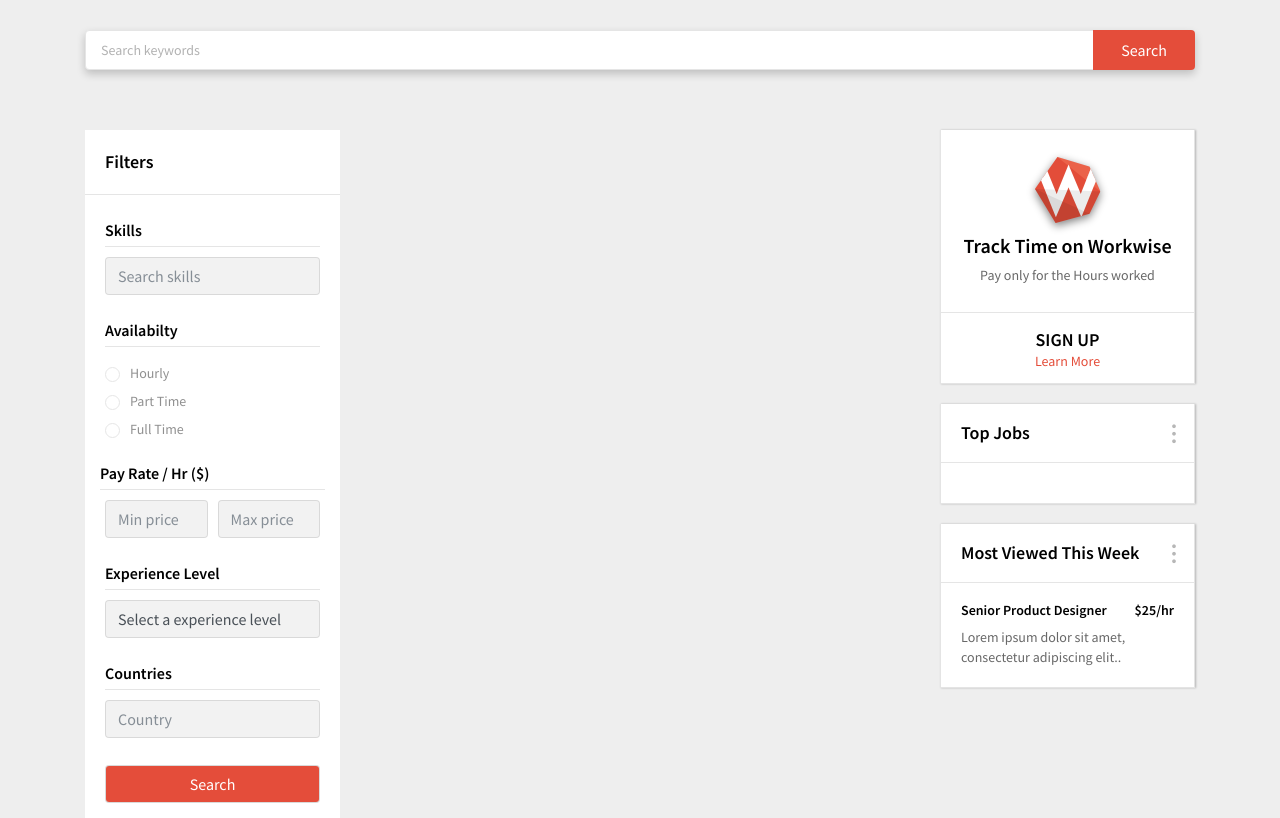
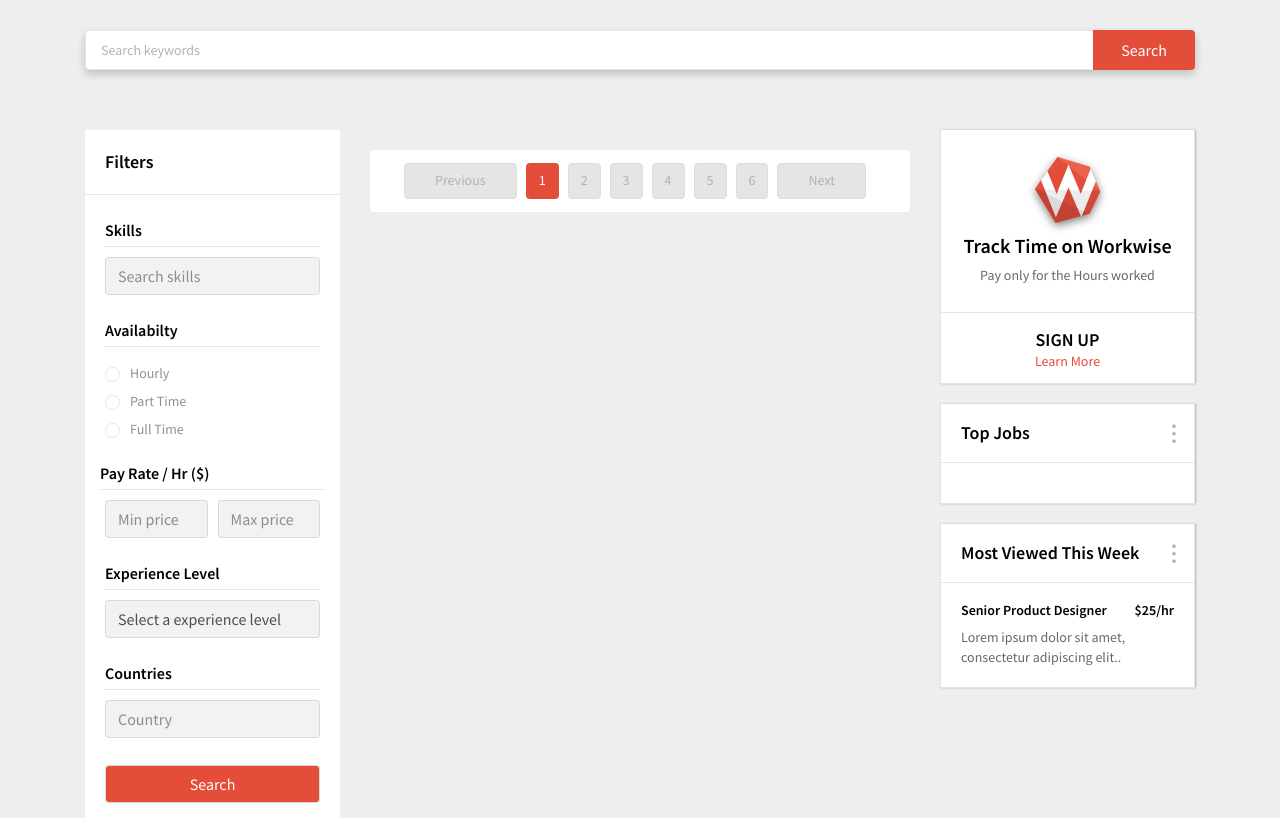
Before and after one commit to marouane-youssfi10/build-social-networking-with-django, a Django app: page /projects/ in a window 1280 px wide. Shown: the part 54-872 px from the top of the page. Run offline with Django 3.2, Linux system fonts and the light colour scheme; data that the repository does not hold is empty; some libraries are stand-ins or nearby versions.

Commit message:
add pagination nav to project pages

```diff
--- a/templates/pages/jobs.html
+++ b/templates/pages/jobs.html
@@ -156,9 +156,7 @@
 															<img src="{% static 'images/liked-img.png' %}" alt="">
 															<span>25</span>
 														</li>
-														<li><a href="#" title="" class="com"><img src="images/com.png" alt=""> Comment 15</a></li>
 													</ul>
-													<a><i class="la la-eye"></i>Views 50</a>
 												</div>
 											</div><!--post-bar end-->
 										{% endfor %}
@@ -173,8 +171,8 @@
 										<h3>Track Time on Workwise</h3>
 										<span>Pay only for the Hours worked</span>
 										<div class="sign_link">
-											<h3><a href="#" title="">Sign up</a></h3>
-											<a href="#" title="">Learn More</a>
+											<h3><a>Sign up</a></h3>
+											<a>Learn More</a>
 										</div>
 									</div><!--widget-about end-->
 									<div class="widget widget-jobs">
--- a/templates/pages/projects.html
+++ b/templates/pages/projects.html
@@ -96,7 +96,6 @@
 
 								</div><!--filter-secs end-->
 							</div>
-
 							<div class="col-lg-6">
 								<div class="main-ws-sec">
 									<div class="posts-section">
@@ -177,6 +176,20 @@
 											</div>
 										</div>
 										{% endfor %}
+										<!-- =============== Pagination =============== -->
+										<nav class="full-pagi">
+											<ul class="pagination justify-content-center">
+												<li class="page-item"><a class="page-link pvr" href="#">Previous</a></li>
+												<li class="page-item"><a class="page-link active" href="#">1</a></li>
+												<li class="page-item"><a class="page-link" href="#">2</a></li>
+												<li class="page-item"><a class="page-link" href="#">3</a></li>
+												<li class="page-item"><a class="page-link" href="#">4</a></li>
+												<li class="page-item"><a class="page-link" href="#">5</a></li>
+												<li class="page-item"><a class="page-link" href="#">6</a></li>
+												<li class="page-item"><a class="page-link pvr" href="#">Next</a></li>
+											</ul>
+										</nav>
+                        				<!-- =============== end Pagination =============== -->
 									</div><!--posts-section end-->
 								</div><!--main-ws-sec end-->
 							</div>
@@ -234,9 +247,11 @@
 									</div><!--widget-jobs end-->
 								</div><!--right-sidebar end-->
 							</div>
+
 						</div>
 					</div><!-- main-section-data end-->
 				</div>
 			</div>
 		</main>
+
 {% endblock content %}
```
